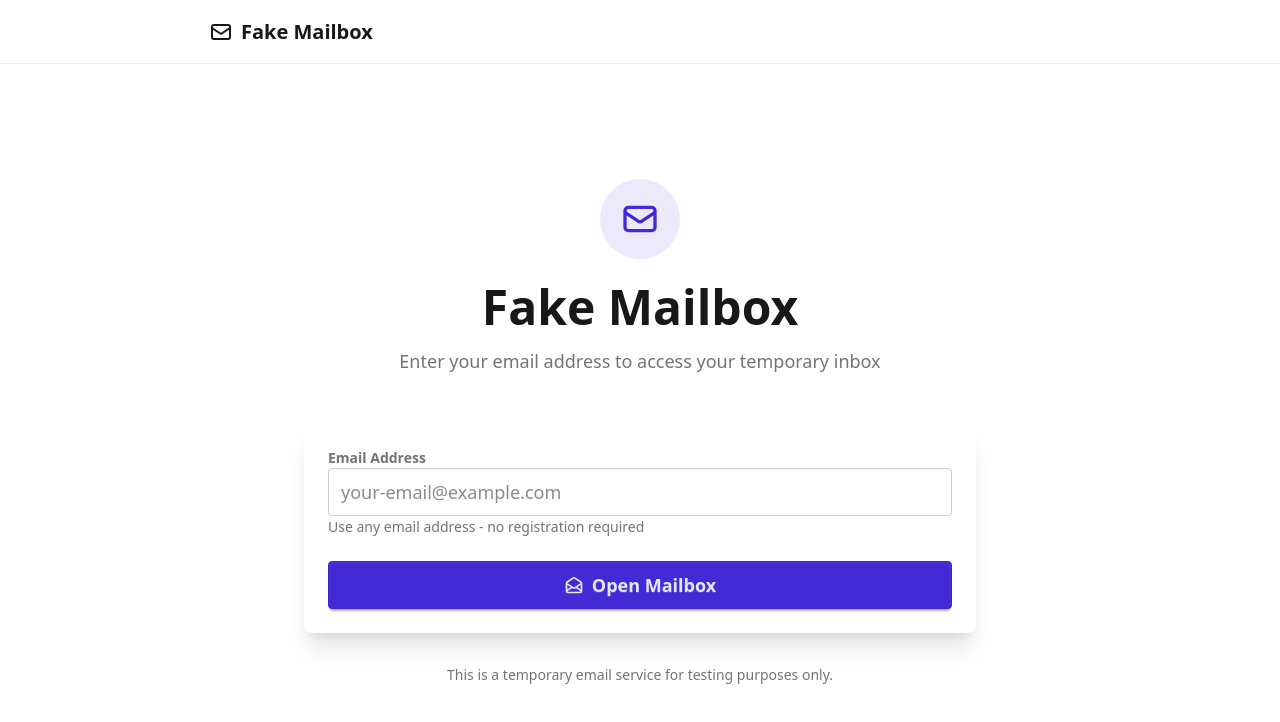
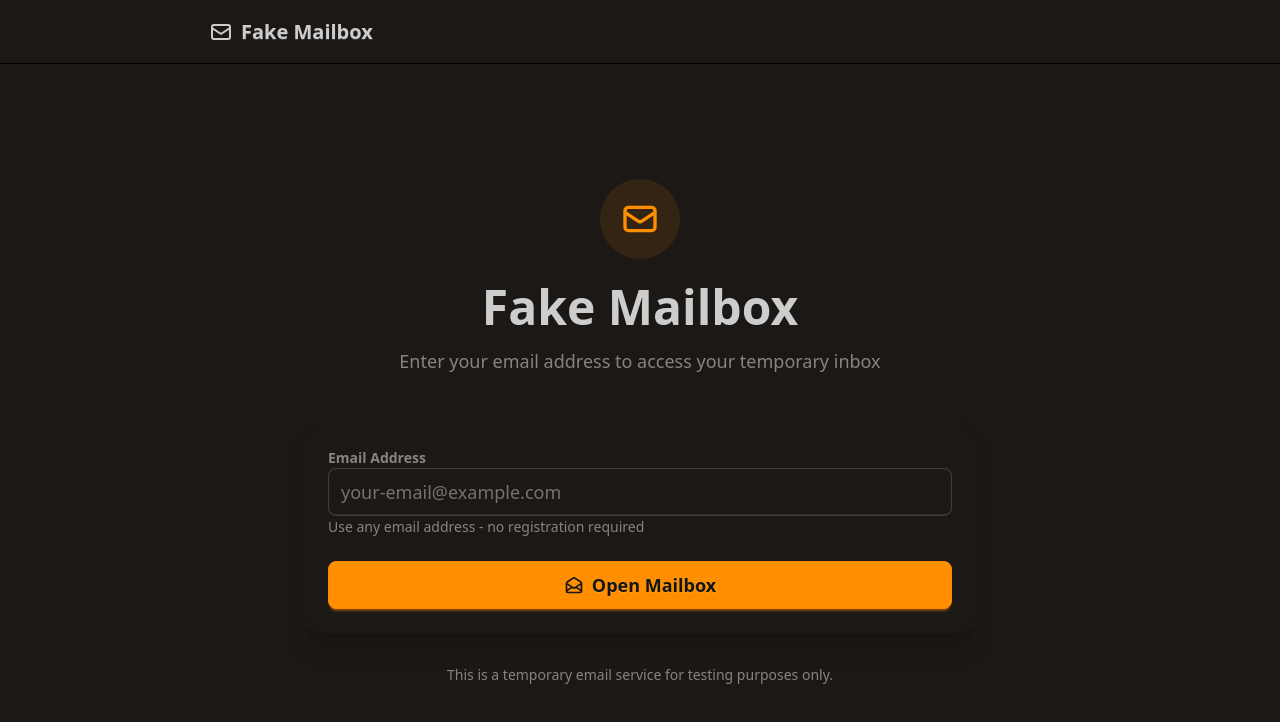
Before and after one commit to hanifanmoha/fake_mailbox, a Next.js app: page / in a window 1280 px wide. Shown: the top 722 px of the page. Built offline with nearby package versions, Linux system fonts and the light colour scheme.

Commit message:
feat: Reconfigure DaisyUI themes to set halloween as default, include light and dark, and remove cupcake.

```diff
--- a/app/globals.css
+++ b/app/globals.css
@@ -3,5 +3,5 @@
 @plugin "@tailwindcss/typography";
 
 @plugin "daisyui" {
-  themes: light --default, dark --prefersdark, cupcake;
+  themes: halloween --default, light, dark;
 }
```
